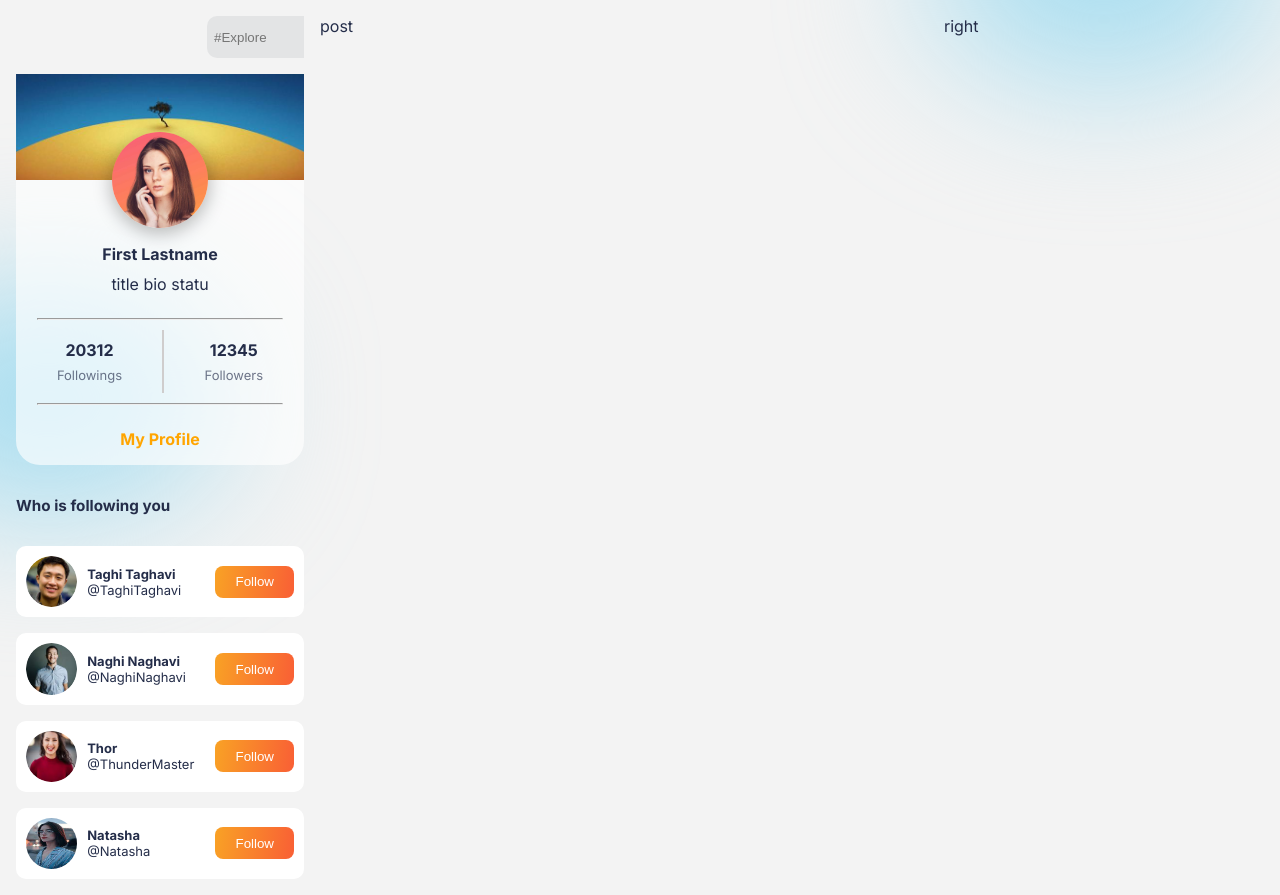
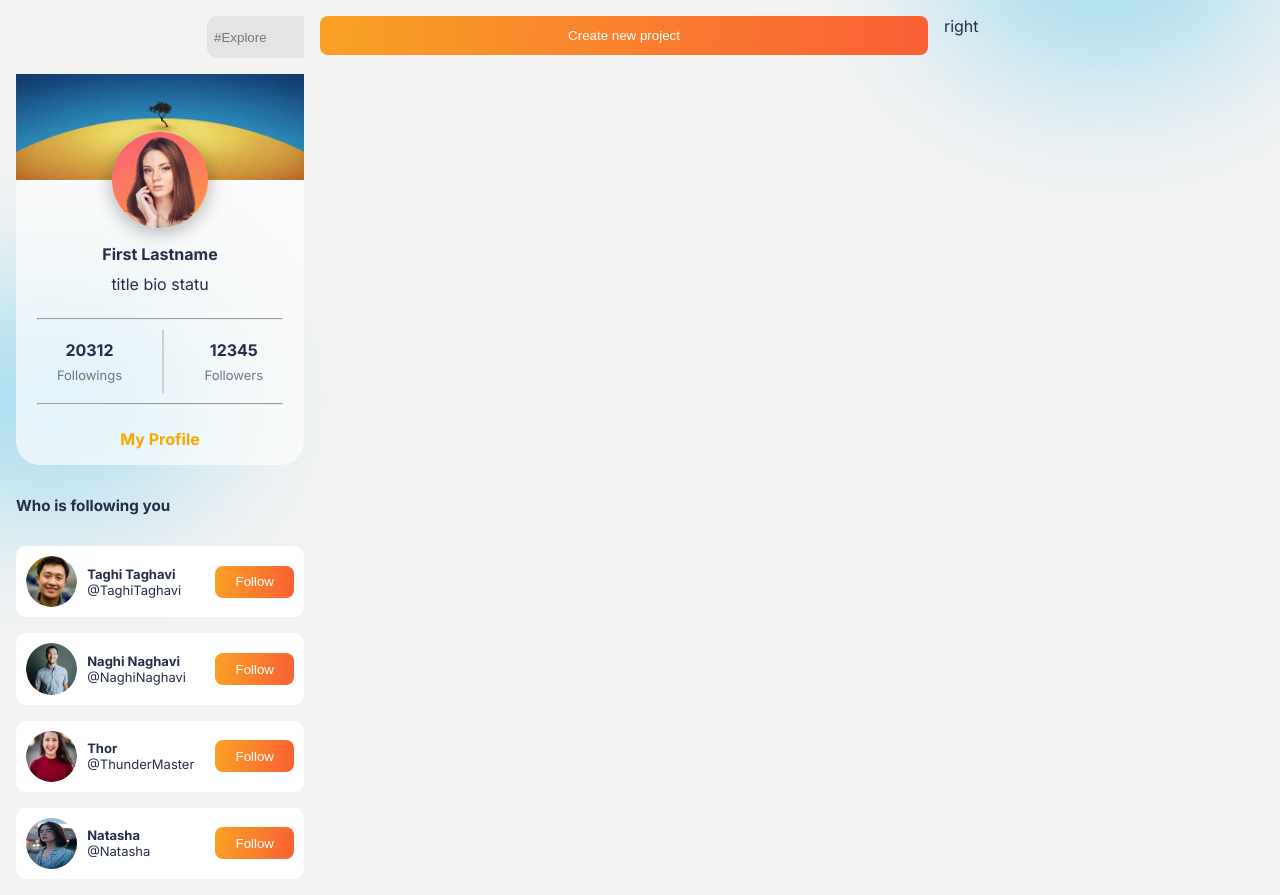
Before and after one commit to Mohammad-Vatankhah/project-manager, a React (Create React App) app in the folder client/: page / in a window 1280 px wide. Built offline with nearby package versions, Linux system fonts and the light colour scheme.

Commit message:
modified

```diff
--- /dev/null
+++ b/client/src/Components/PostSide/PostSide.css
@@ -0,0 +1,11 @@
+.PostSide {
+    display: flex;
+    flex-direction: column;
+    gap: 1rem;
+    height: 100vh;
+    overflow: auto;
+}
+
+#create-button {
+    padding: 0.75rem 0;
+}
--- /dev/null
+++ b/client/src/Components/PostSide/PostSide.jsx
@@ -0,0 +1,11 @@
+import React from 'react'
+import "./PostSide.css"
+const PostSide = () => {
+  return (
+    <div className='PostSide'>
+        <button className='button' id='create-button'>Create new project</button>
+    </div>
+  )
+}
+
+export default PostSide
--- a/client/src/Pages/Home/Home.jsx
+++ b/client/src/Pages/Home/Home.jsx
@@ -1,11 +1,12 @@
 import React from 'react'
+import PostSide from '../../Components/PostSide/PostSide'
 import ProfileSide from '../../Components/ProfileSide/ProfileSide'
 import "./Home.css"
 const Home = () => {
   return (
     <div className='Home'>
         <ProfileSide />
-        <div className='postSide'>post</div>
+        <PostSide />
         <div className='rightSide'>right</div>
     </div>
   )
```
